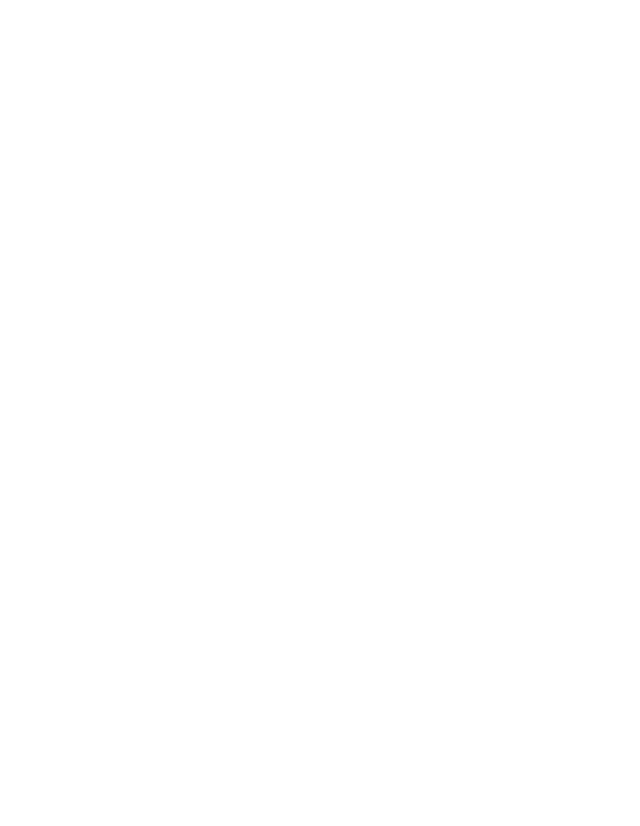
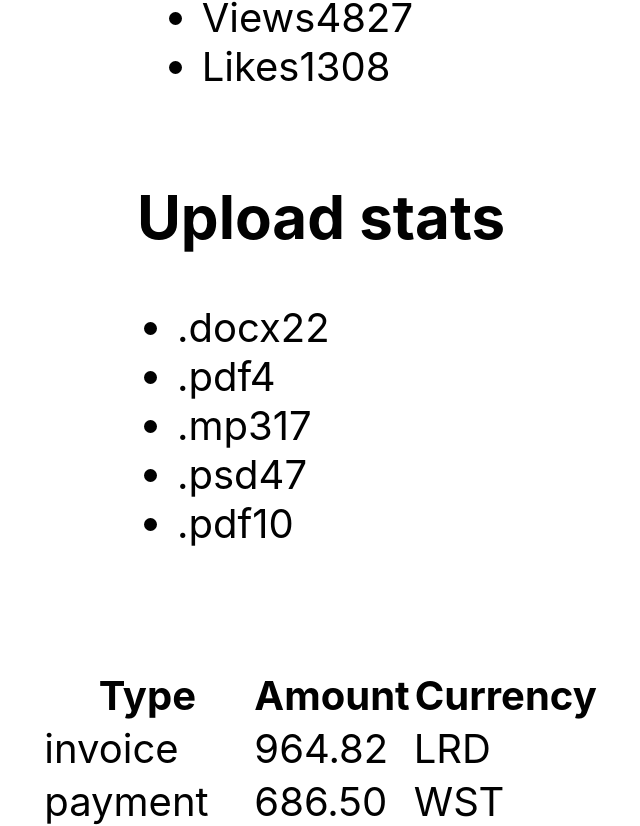
Before and after one commit to Kathryne-Kat/goit-react-hw-01-components, a React (Create React App) app: page / in a window 1280 px wide. Shown: the part 713-1539 px from the top of the page, without its empty margins (319-959 px from the left). Before the commit the page ends 800 px from the top, so only its background shows below. Built offline with nearby package versions, Linux system fonts and the light colour scheme.

Commit message:
add one part

```diff
--- a/src/components/App.jsx
+++ b/src/components/App.jsx
@@ -1,16 +1,36 @@
+import user from 'data/user.json';
+import { Profile } from './Profile';
+import data from 'data/data.json';
+import { Statistics } from './Statistics';
+import friends from 'data/friends.json';
+import { FriendList } from './FriendList';
+import transactions from 'data/transactions.json';
+import { TransactionHistory } from './TransactionHistory';
+
 export const App = () => {
   return (
     <div
       style={{
-        height: '100vh',
+        height: '100%', //100vh
         display: 'flex',
+        flexDirection: 'column', //не было
         justifyContent: 'center',
         alignItems: 'center',
         fontSize: 40,
-        color: '#010101'
+        color: '#010101',
       }}
     >
-      React homework template
+      <Profile
+        username={user.username}
+        tag={user.tag}
+        location={user.location}
+        avatar={user.avatar}
+        stats={user.stats}
+      />
+      <Statistics title="Upload stats" stats={data} />
+      {/* <Statistics stats={data} /> */}
+      <FriendList friends={friends} />
+      <TransactionHistory items={transactions} />
     </div>
   );
 };
--- /dev/null
+++ b/src/components/FriendList.jsx
@@ -0,0 +1,43 @@
+import PropTypes from 'prop-types';
+
+export const FriendList = ({ friends }) => {
+  return (
+    <ul className="friend-list">
+      {friends.map(({ avatar, name, isOnline, id }) => {
+        return (
+          <FriendListItem
+            avatar={avatar}
+            name={name}
+            isOnline={isOnline}
+            key={id}
+          ></FriendListItem>
+        );
+      })}
+    </ul>
+  );
+};
+
+FriendList.propTypes = {
+  friends: PropTypes.arrayOf(
+    PropTypes.shape({
+      avatar: PropTypes.string.isRequired,
+      name: PropTypes.string.isRequired,
+      isOnline: PropTypes.bool.isRequired,
+      id: PropTypes.number.isRequired,
+    })
+  ),
+};
+
+const FriendListItem = ({ avatar, name, isOnline }) => {
+  <li className="item">
+    <span className="status">{isOnline}</span>
+    <img className="avatar" src={avatar} alt="User avatar" width="48" />
+    <p className="name">{name}</p>
+  </li>;
+};
+
+FriendListItem.propTypes = {
+  avatar: PropTypes.string.isRequired,
+  name: PropTypes.string.isRequired,
+  isOnline: PropTypes.bool.isRequired,
+};
--- /dev/null
+++ b/src/components/Profile.jsx
@@ -0,0 +1,46 @@
+import PropTypes from 'prop-types';
+
+export const Profile = ({
+  username,
+  tag,
+  location,
+  avatar,
+  stats: { followers, views, likes },
+}) => {
+  return (
+    <>
+      <div className="description">
+        <img src={avatar} alt="User avatar" className="avatar" />
+        <p className="name">{username}</p>
+        <p className="tag">{tag}</p>
+        <p className="location">{location}</p>
+      </div>
+      <ul className="stats">
+        <li>
+          <span className="label">Followers</span>
+          <span className="quantity">{followers}</span>
+        </li>
+        <li>
+          <span className="label">Views</span>
+          <span className="quantity">{views}</span>
+        </li>
+        <li>
+          <span className="label">Likes</span>
+          <span className="quantity">{likes}</span>
+        </li>
+      </ul>
+    </>
+  );
+};
+
+Profile.propTypes = {
+  username: PropTypes.string.isRequired,
+  tag: PropTypes.string.isRequired,
+  location: PropTypes.string.isRequired,
+  avatar: PropTypes.string.isRequired,
+  stats: PropTypes.shape({
+    followers: PropTypes.number.isRequired,
+    views: PropTypes.number.isRequired,
+    likes: PropTypes.number.isRequired,
+  }),
+};
--- /dev/null
+++ b/src/components/Statistics.jsx
@@ -0,0 +1,46 @@
+import PropTypes from 'prop-types';
+
+export const Statistics = ({ title, stats }) => {
+  return (
+    <section className="statistics">
+      {title && <h2 className="title">{title}</h2>}
+
+      <ul className="stat-list">
+        {stats.map(({ id, label, percentage }) => {
+          return (
+            <StatisticItem
+              key={id}
+              label={label}
+              percentage={percentage}
+            ></StatisticItem>
+          );
+        })}
+      </ul>
+    </section>
+  );
+};
+
+Statistics.propTypes = {
+  title: PropTypes.string,
+  stats: PropTypes.arrayOf(
+    PropTypes.shape({
+      id: PropTypes.string.isRequired,
+      label: PropTypes.string.isRequired,
+      percentage: PropTypes.number.isRequired,
+    })
+  ),
+};
+
+const StatisticItem = ({ label, percentage }) => {
+  return (
+    <li className="item">
+      <span className="label">{label}</span>
+      <span className="percentage">{percentage}</span>
+    </li>
+  );
+};
+
+StatisticItem.propTypes = {
+  label: PropTypes.string.isRequired,
+  percentage: PropTypes.number.isRequired,
+};
--- /dev/null
+++ b/src/components/TransactionHistory.jsx
@@ -0,0 +1,55 @@
+import PropTypes from 'prop-types';
+
+export const TransactionHistory = ({ items }) => {
+  return (
+    <table className="transaction-history">
+      <thead>
+        <tr>
+          <th>Type</th>
+          <th>Amount</th>
+          <th>Currency</th>
+        </tr>
+      </thead>
+
+      <tbody>
+        {items.map(({ id, type, amount, currency }) => {
+          return (
+            <TransactionHistoryItem
+              key={id}
+              type={type}
+              amount={amount}
+              currency={currency}
+            ></TransactionHistoryItem>
+          );
+        })}
+      </tbody>
+    </table>
+  );
+};
+
+TransactionHistory.propTypes = {
+  item: PropTypes.arrayOf(
+    PropTypes.exact({
+      id: PropTypes.string.isRequired,
+      type: PropTypes.string.isRequired,
+      amount: PropTypes.string.isRequired,
+      currency: PropTypes.string.isRequired,
+    })
+  ),
+};
+
+const TransactionHistoryItem = ({ type, amount, currency }) => {
+  return (
+    <tr>
+      <td>{type}</td>
+      <td>{amount}</td>
+      <td>{currency}</td>
+    </tr>
+  );
+};
+
+TransactionHistoryItem.propTypes = {
+  type: PropTypes.string.isRequired,
+  amount: PropTypes.string.isRequired,
+  currency: PropTypes.string.isRequired,
+};
--- /dev/null
+++ b/src/data/data.json
@@ -0,0 +1,7 @@
+[
+  { "id": "id-1", "label": ".docx", "percentage": 22 },
+  { "id": "id-2", "label": ".pdf", "percentage": 4 },
+  { "id": "id-3", "label": ".mp3", "percentage": 17 },
+  { "id": "id-4", "label": ".psd", "percentage": 47 },
+  { "id": "id-5", "label": ".pdf", "percentage": 10 }
+]
--- /dev/null
+++ b/src/data/friends.json
@@ -0,0 +1,32 @@
+[
+  {
+    "avatar": "https://cdn-icons-png.flaticon.com/512/1998/1998592.png",
+    "name": "Mango",
+    "isOnline": true,
+    "id": 1812
+  },
+  {
+    "avatar": "https://cdn-icons-png.flaticon.com/512/616/616438.png",
+    "name": "Kiwi",
+    "isOnline": false,
+    "id": 1137
+  },
+  {
+    "avatar": "https://cdn-icons-png.flaticon.com/512/1623/1623681.png",
+    "name": "Ajax",
+    "isOnline": true,
+    "id": 1213
+  },
+  {
+    "avatar": "https://cdn-icons-png.flaticon.com/512/2977/2977285.png",
+    "name": "Jay",
+    "isOnline": true,
+    "id": 1714
+  },
+  {
+    "avatar": "https://cdn-icons-png.flaticon.com/512/1998/1998749.png",
+    "name": "Poly",
+    "isOnline": false,
+    "id": 1284
+  }
+]
--- /dev/null
+++ b/src/data/transactions.json
@@ -0,0 +1,122 @@
+[
+  {
+    "id": "1e0700a2-5183-4291-85cc-2065a036a683",
+    "type": "invoice",
+    "amount": "964.82",
+    "currency": "LRD"
+  },
+  {
+    "id": "a30f821b-4d25-4ff0-abdd-e340b3f0dd2b",
+    "type": "payment",
+    "amount": "686.50",
+    "currency": "WST"
+  },
+  {
+    "id": "44dca67a-8e5a-4798-bf8e-b15efd4e1abd",
+    "type": "invoice",
+    "amount": "828.62",
+    "currency": "UGX"
+  },
+  {
+    "id": "ea8ed3dc-2b68-4a53-905a-53ecb0adef33",
+    "type": "withdrawal",
+    "amount": "527.80",
+    "currency": "ALL"
+  },
+  {
+    "id": "ea76146a-0b00-4b80-bc02-a8c822176712",
+    "type": "withdrawal",
+    "amount": "371.43",
+    "currency": "MUR"
+  },
+  {
+    "id": "63ca02f9-d637-46b5-9237-f3b24425e029",
+    "type": "payment",
+    "amount": "862.44",
+    "currency": "AUD"
+  },
+  {
+    "id": "ed0263e8-59a5-4bf1-87e0-2bb88e53dc34",
+    "type": "withdrawal",
+    "amount": "907.00",
+    "currency": "GEL"
+  },
+  {
+    "id": "6013bad0-750c-4691-8bc2-d8f2b43969c4",
+    "type": "withdrawal",
+    "amount": "352.52",
+    "currency": "UGX"
+  },
+  {
+    "id": "252c7be4-8b06-4fa7-8d42-61fb835b70d5",
+    "type": "payment",
+    "amount": "388.98",
+    "currency": "TOP"
+  },
+  {
+    "id": "4eaab41b-b967-40ac-82ed-85fc66f646f1",
+    "type": "deposit",
+    "amount": "103.10",
+    "currency": "BWP"
+  },
+  {
+    "id": "9648a350-8469-42d5-8bf3-18090de5fe67",
+    "type": "withdrawal",
+    "amount": "322.32",
+    "currency": "MRO"
+  },
+  {
+    "id": "9c5c25fb-1a95-4b2f-8d1f-4c4426d677cc",
+    "type": "invoice",
+    "amount": "14.79",
+    "currency": "PYG"
+  },
+  {
+    "id": "43ef232c-80e9-4d6f-b48a-b22405620de3",
+    "type": "payment",
+    "amount": "904.86",
+    "currency": "CHF"
+  },
+  {
+    "id": "5161682e-e620-4019-ab0a-24ceb10fbd20",
+    "type": "withdrawal",
+    "amount": "307.08",
+    "currency": "NOK"
+  },
+  {
+    "id": "7b119d71-42e6-4c42-a141-6818b07bb9ff",
+    "type": "invoice",
+    "amount": "275.07",
+    "currency": "AWG"
+  },
+  {
+    "id": "a4f65722-65c4-4c28-b1f4-b8ed988bb205",
+    "type": "deposit",
+    "amount": "213.10",
+    "currency": "STD"
+  },
+  {
+    "id": "c6e5784b-0ca3-48d6-86e5-b5128af5a523",
+    "type": "invoice",
+    "amount": "116.11",
+    "currency": "CUP CUC"
+  },
+  {
+    "id": "c9ebed6a-3a02-4b49-ac0d-0534b51f2bfd",
+    "type": "invoice",
+    "amount": "878.67",
+    "currency": "HKD"
+  },
+  {
+    "id": "a4a98b0e-b22c-438b-9f83-de2df52110c8",
+    "type": "invoice",
+    "amount": "725.03",
+    "currency": "UYU UYI"
+  },
+  {
+    "id": "b39bfa7a-0166-4c47-94d6-87d20590f746",
+    "type": "payment",
+    "amount": "405.45",
+    "currency": "MDL"
+  }
+]
--- /dev/null
+++ b/src/data/user.json
@@ -0,0 +1,11 @@
+{
+  "username": "Jacques Gluke",
+  "tag": "jgluke",
+  "location": "Ocho Rios, Jamaica",
+  "avatar": "https://cdn-icons-png.flaticon.com/512/2922/2922506.png",
+  "stats": {
+    "followers": 5603,
+    "views": 4827,
+    "likes": 1308
+  }
+}
```
